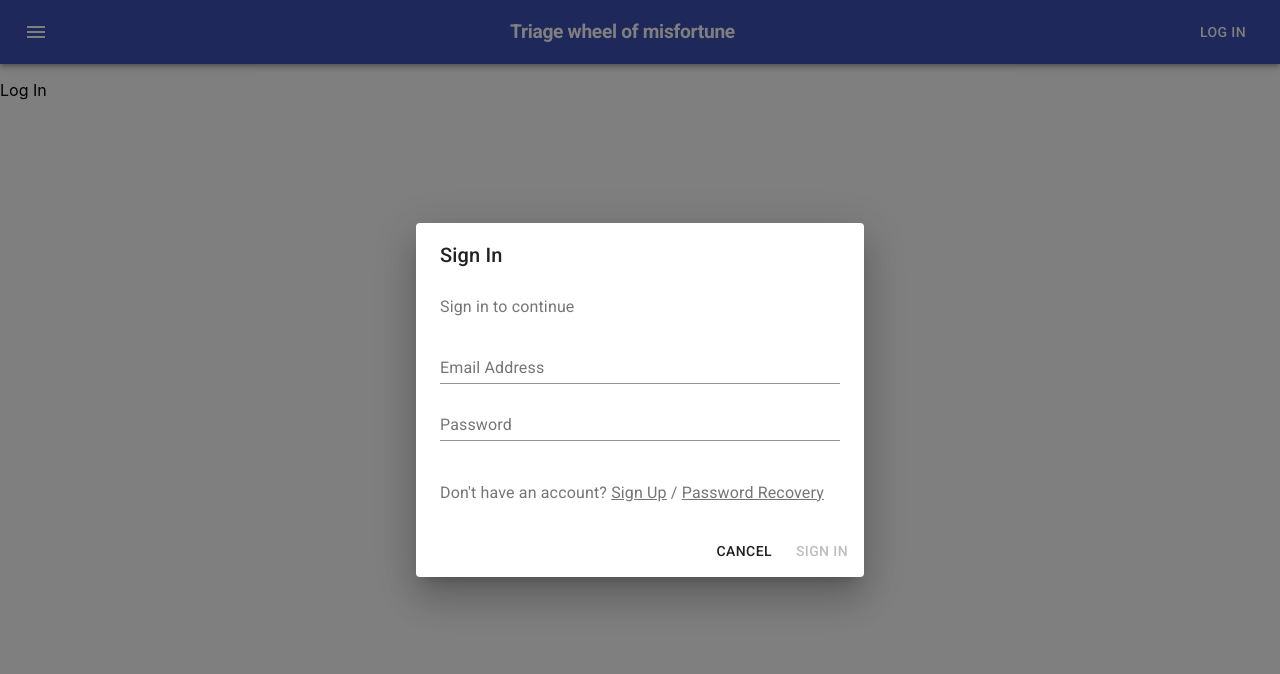
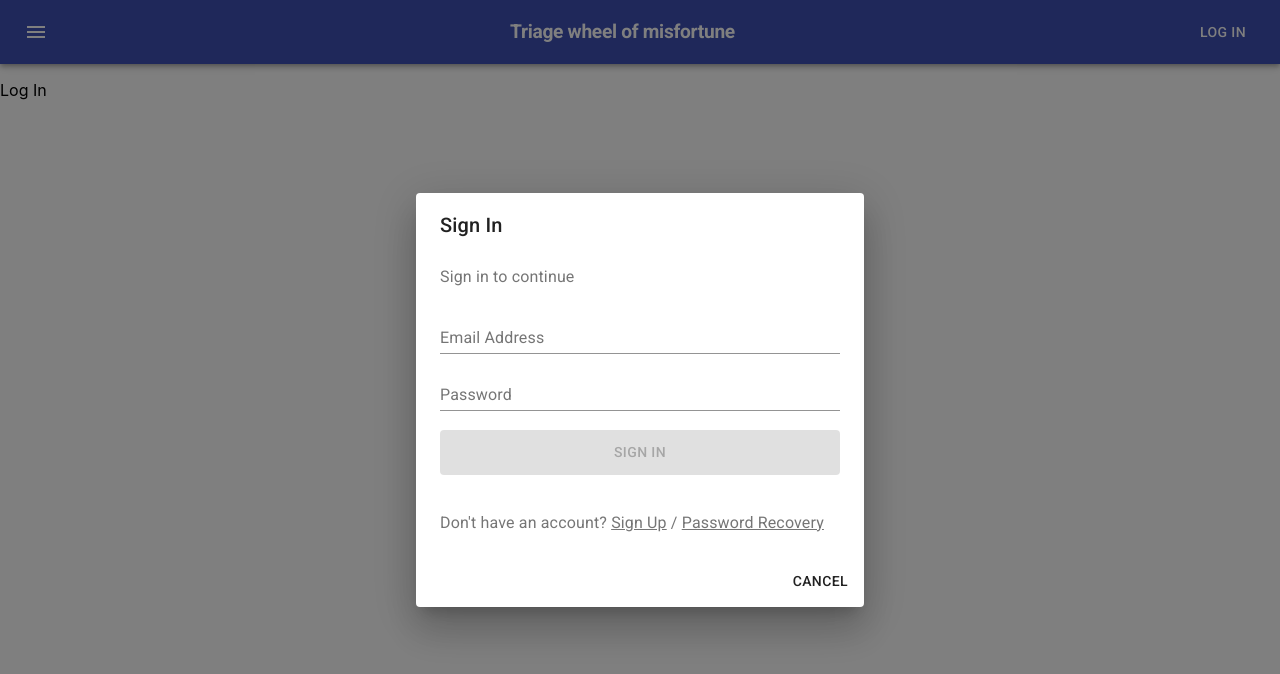
Before and after one commit to ppierzchalka/triage-wheel-of-misfortune, a React (Create React App) app: page / in a window 1280 px wide. Both pictures are taken after a click on the button "LOG IN". Shown: the top 674 px of the page. Built offline with nearby package versions, Linux system fonts and the light colour scheme; no server answers.

Commit message:
add form submission on enter

```diff
--- a/src/components/AnonymousDialog/AnonymousDialog.tsx
+++ b/src/components/AnonymousDialog/AnonymousDialog.tsx
@@ -64,6 +64,8 @@ export const AnonymousDialog: React.FC<AnonymousDialogProps> = ({ isOpen, onClos
     }
     return (
         <Dialog
+            disableBackdropClick
+            disableEscapeKeyDown
             open={isOpen}
             onClose={onClose}
             classes={{ paper: 'anonymous-dialog__wrapper' }}
--- a/src/components/AnonymousDialog/ForgotPasswordBody.tsx
+++ b/src/components/AnonymousDialog/ForgotPasswordBody.tsx
@@ -24,7 +24,7 @@ export const ForgotPasswordBody: React.FC<ForgotPasswordBodyProps> = ({ onSetMod
         setEmail(value);
     };
 
-    const handleRecoverPassword = (event: React.MouseEvent<HTMLButtonElement, MouseEvent>) => {
+    const handleRecoverPassword = (event: React.MouseEvent<HTMLButtonElement, MouseEvent> | React.FormEvent<HTMLFormElement>) => {
         event.preventDefault();
         setShowLoadingIndicator(true);
         auth.sendPasswordResetEmail(email)
@@ -55,7 +55,8 @@ export const ForgotPasswordBody: React.FC<ForgotPasswordBodyProps> = ({ onSetMod
                 <DialogContentText>
                     Enter an email adress to recover your password
             </DialogContentText>
-                <div className="anonymous-dialog_form">
+                <div className="anonymous-dialog__form">
+                    <form onSubmit={handleRecoverPassword}>
                         <TextField
                             value={email}
                             margin="dense"
@@ -67,6 +68,16 @@ export const ForgotPasswordBody: React.FC<ForgotPasswordBodyProps> = ({ onSetMod
                             helperText={emailError !== '' && emailError}
                             onChange={(event) => onChangeHandler(event)}
                         />
+                        <Button
+                            classes={{root: 'anonymous-dialog__submit'}}
+                            type="submit"
+                            color="primary"
+                            disabled={email === '' || emailError !== ''}
+                            variant="contained"
+                        >
+                            Recover Password
+                        </Button>
+                    </form>
                 </div>
                 <div className="anonymous-dialog__bottom-text">
                     <DialogContentText>
@@ -92,9 +103,6 @@ export const ForgotPasswordBody: React.FC<ForgotPasswordBodyProps> = ({ onSetMod
                 <Button onClick={handleClose} color="default">
                     Cancel
                 </Button>
-                <Button onClick={handleRecoverPassword} color="primary" disabled={email === '' || emailError !== ''}>
-                    Recover Password
-                </Button>
             </DialogActions>
         </React.Fragment>
     )
--- a/src/components/AnonymousDialog/SignInBody.tsx
+++ b/src/components/AnonymousDialog/SignInBody.tsx
@@ -17,7 +17,8 @@ export const SignInBody: React.FC<SignInBodyProps> = ({ onSetModalView, onClose
     const [signInError, setSignInError] = useState<string>('');
 
     const onChangeHandler = (event: React.ChangeEvent<HTMLInputElement | HTMLTextAreaElement>) => {
-        if(!mounted) {
+        event.preventDefault();
+        if (!mounted) {
             return
         }
         const { id, value } = event.currentTarget;
@@ -32,7 +33,7 @@ export const SignInBody: React.FC<SignInBodyProps> = ({ onSetModalView, onClose
         }
     };
 
-    const handleSignIn = async (event: React.MouseEvent<HTMLButtonElement, MouseEvent>) => {
+    const handleSignIn = async (event: React.MouseEvent<HTMLButtonElement, MouseEvent> | React.FormEvent<HTMLFormElement>) => {
         event.preventDefault();
         setShowLoadingIndicator(true);
         if (mounted) {
@@ -68,7 +69,7 @@ export const SignInBody: React.FC<SignInBodyProps> = ({ onSetModalView, onClose
                 <DialogContentText>
                     Sign in to continue
             </DialogContentText>
-                <div className="anonymous-dialog_form">
+                <form onSubmit={handleSignIn} className="anonymous-dialog__form">
                     <TextField
                         value={email}
                         margin="dense"
@@ -89,7 +90,16 @@ export const SignInBody: React.FC<SignInBodyProps> = ({ onSetModalView, onClose
                         fullWidth
                         onChange={(event) => onChangeHandler(event)}
                     />
-                </div>
+                    <Button
+                        classes={{ root: 'anonymous-dialog__submit' }}
+                        type="submit"
+                        color="primary"
+                        disabled={!isFormCorrect}
+                        variant="contained"
+                    >
+                        Sign In
+                    </Button>
+                </form>
                 <div className="anonymous-dialog__bottom-text">
                     <DialogContentText>
                         Don't have an account?
@@ -114,9 +124,6 @@ export const SignInBody: React.FC<SignInBodyProps> = ({ onSetModalView, onClose
                 <Button onClick={handleClose} color="default">
                     Cancel
                 </Button>
-                <Button onClick={handleSignIn} color="primary" disabled={!isFormCorrect}>
-                    Sign In
-                </Button>
             </DialogActions>
         </React.Fragment>
     )
--- a/src/components/AnonymousDialog/SignUpBody.tsx
+++ b/src/components/AnonymousDialog/SignUpBody.tsx
@@ -38,8 +38,8 @@ export const SignUpBody: React.FC<SignUpBodyProps> = ({ onSetModalView, onClose
         }
     };
 
-    const handleSignUp = async (e: React.MouseEvent<HTMLButtonElement, MouseEvent>) => {
-        e.preventDefault();
+    const handleSignUp = async (event: React.MouseEvent<HTMLButtonElement, MouseEvent> | React.FormEvent<HTMLFormElement>) => {
+        event.preventDefault();
         setShowLoadingIndicator(true);
         if (mounted) {
             auth.createUserWithEmailAndPassword(email, password)
@@ -100,7 +100,7 @@ export const SignUpBody: React.FC<SignUpBodyProps> = ({ onSetModalView, onClose
                 <DialogContentText>
                     Register a new account
             </DialogContentText>
-                <div className="anonymous-dialog_form">
+                <form onSubmit={handleSignUp} className="anonymous-dialog__form">
                     <TextField
                         value={name}
                         margin="dense"
@@ -143,7 +143,16 @@ export const SignUpBody: React.FC<SignUpBodyProps> = ({ onSetModalView, onClose
                         error={!verifiedPassword || passwordError !== ''}
                         onChange={(event) => onChangeHandler(event)}
                     />
-                </div>
+                    <Button
+                        classes={{ root: 'anonymous-dialog__submit' }}
+                        type="submit"
+                        color="primary"
+                        disabled={!isFormCorrect}
+                        variant="contained"
+                    >
+                        Sign Up
+                    </Button>
+                </form>
                 <div className="anonymous-dialog__bottom-text">
                     <DialogContentText>
                         Have an account?
@@ -161,9 +170,6 @@ export const SignUpBody: React.FC<SignUpBodyProps> = ({ onSetModalView, onClose
                 <Button onClick={handleClose} color="default">
                     Cancel
                 </Button>
-                <Button onClick={handleSignUp} color="primary" disabled={!isFormCorrect}>
-                    Sign Up
-                </Button>
             </DialogActions>
         </React.Fragment>
     )
--- a/src/styles/css/components/Modal.css
+++ b/src/styles/css/components/Modal.css
@@ -1,7 +1,11 @@
-.anonymous-dialog__wrapper .anonymous-dialog_form {
+.anonymous-dialog__wrapper .anonymous-dialog__form {
   position: relative;
   width: 400px;
   margin-bottom: 36px; }
+  .anonymous-dialog__wrapper .anonymous-dialog__form .anonymous-dialog__submit {
+    width: 100%;
+    padding: 10px;
+    margin-top: 15px; }
 
 .anonymous-dialog__wrapper .anonymous-dialog__bottom-text .anonymous-dialog__bottom-button {
   display: inline;
--- a/src/styles/css/index.css
+++ b/src/styles/css/index.css
@@ -85,10 +85,14 @@ code {
   align-items: center;
   padding: 0; }
 
-.anonymous-dialog__wrapper .anonymous-dialog_form {
+.anonymous-dialog__wrapper .anonymous-dialog__form {
   position: relative;
   width: 400px;
   margin-bottom: 36px; }
+  .anonymous-dialog__wrapper .anonymous-dialog__form .anonymous-dialog__submit {
+    width: 100%;
+    padding: 10px;
+    margin-top: 15px; }
 
 .anonymous-dialog__wrapper .anonymous-dialog__bottom-text .anonymous-dialog__bottom-button {
   display: inline;
--- a/src/styles/sass/components/Modal.scss
+++ b/src/styles/sass/components/Modal.scss
@@ -1,8 +1,13 @@
 .anonymous-dialog__wrapper {
-    .anonymous-dialog_form {
+    .anonymous-dialog__form {
         position: relative;
         width: 400px;
         margin-bottom: 36px;
+        .anonymous-dialog__submit {
+            width: 100%;
+            padding: 10px;
+            margin-top: 15px;
+        }
     }
     .anonymous-dialog__bottom-text {
         .anonymous-dialog__bottom-button {
```
Lines whose indentation alone changed are shown as unchanged.
